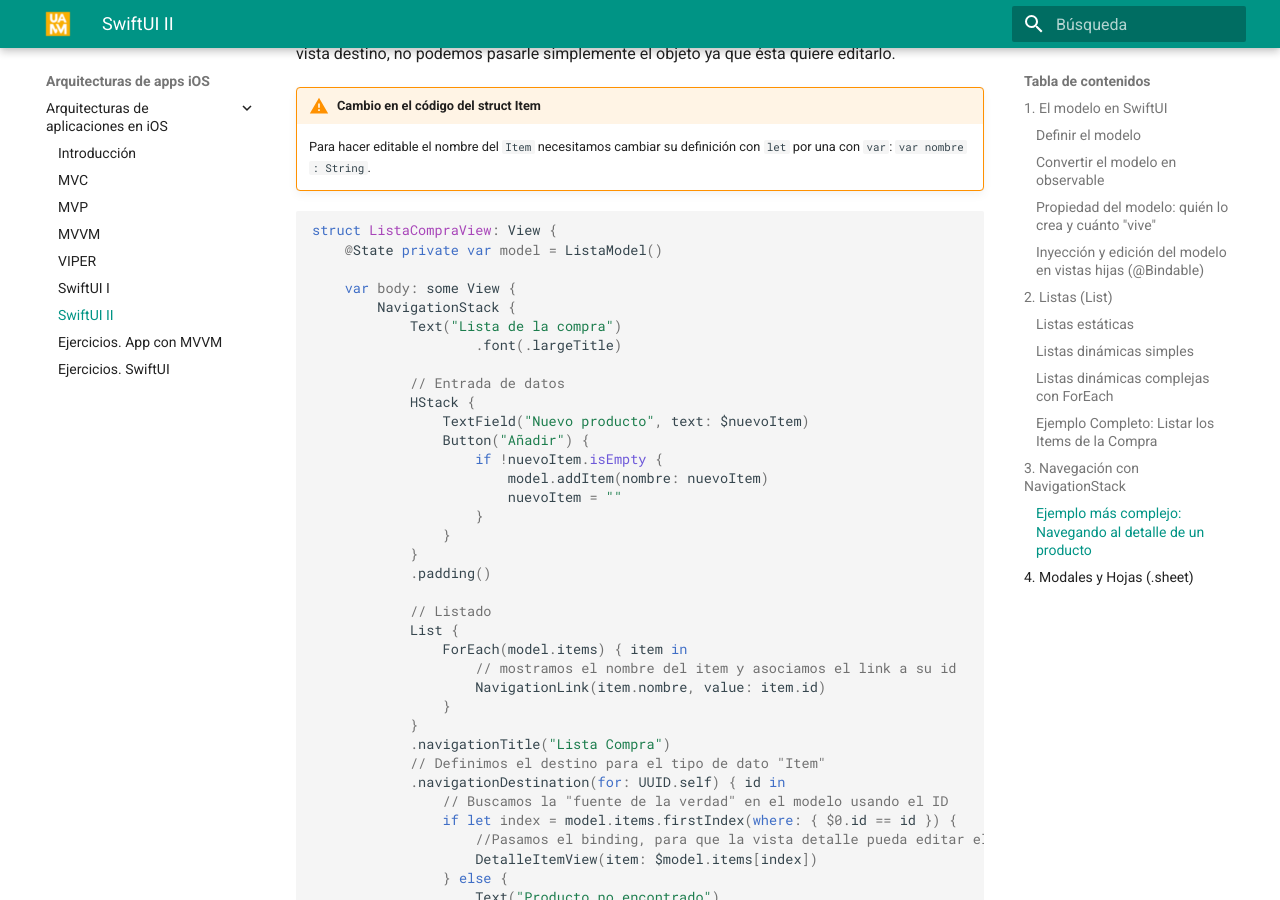
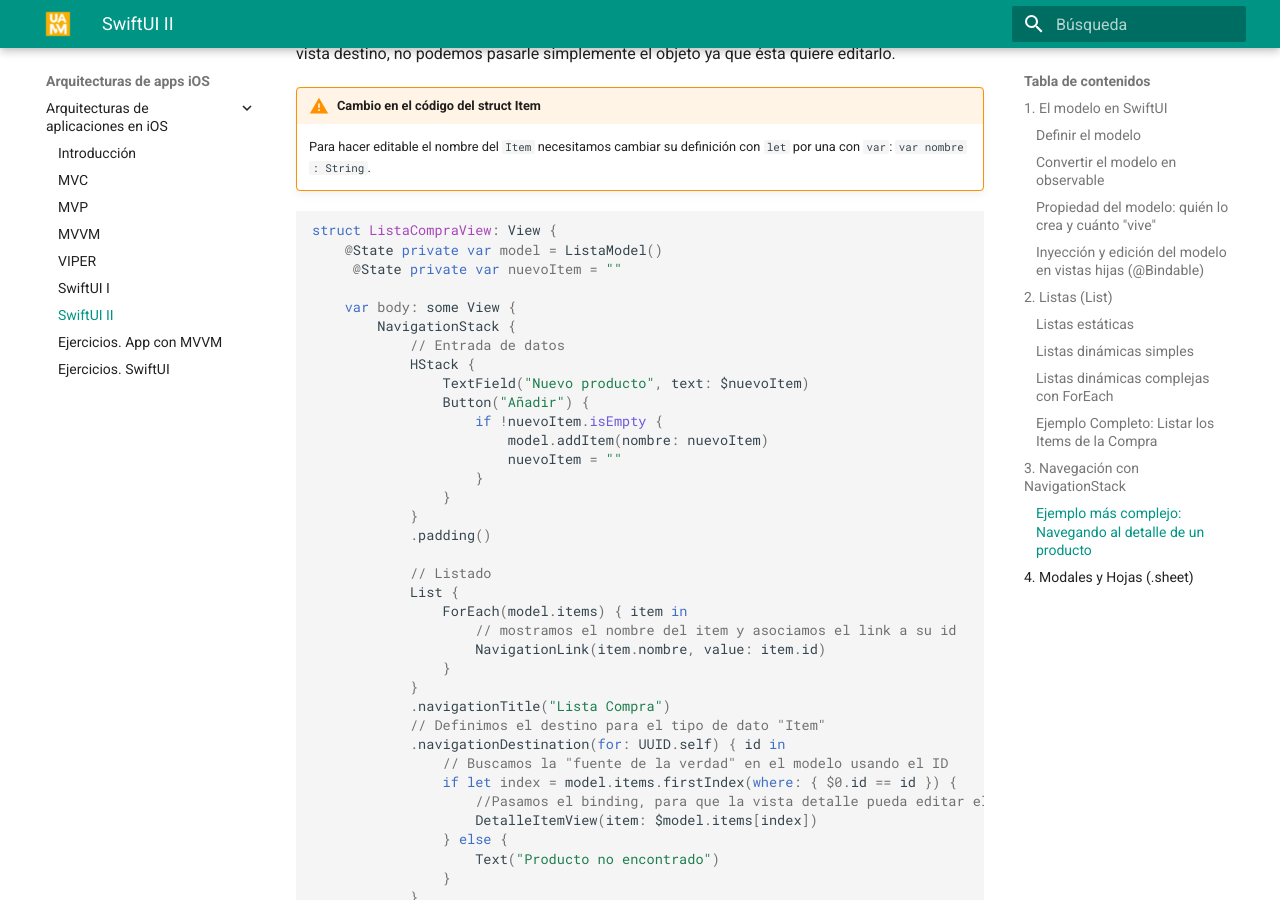
Before and after one commit to ottocol/arquitecturas-iOS, an MkDocs documentation site: the page built from docs/arquitecturas/swiftui_2.md, in a window 1280 px wide and 900 px high, scrolled down 10451 px. Built offline with MkDocs 1.6.1 and Material for MkDocs 9.7.7, drawn with Linux system fonts in a browser that asks for light colours; some of the changed text lies outside the part shown.

Commit message:
corregida errata de código

````diff
--- a/docs/arquitecturas/swiftui_2.md
+++ b/docs/arquitecturas/swiftui_2.md
@@ -79,7 +79,7 @@ class ListaModel {
         let new = Item(nombre: nombre)
         items.append(new)
 
-        print("🛒 Lista actual:")
+        print("Lista actual:")
         items.forEach { print("- \($0.nombre)") }
     }
 }
@@ -423,12 +423,10 @@ Al recibir el id en el *destination* aprovechamos para buscar el item en sí y p
 ```swift
 struct ListaCompraView: View {
     @State private var model = ListaModel()
+     @State private var nuevoItem = ""
 
     var body: some View {
         NavigationStack {
-            Text("Lista de la compra")
-                    .font(.largeTitle)
-
             // Entrada de datos
             HStack {
                 TextField("Nuevo producto", text: $nuevoItem)
````
